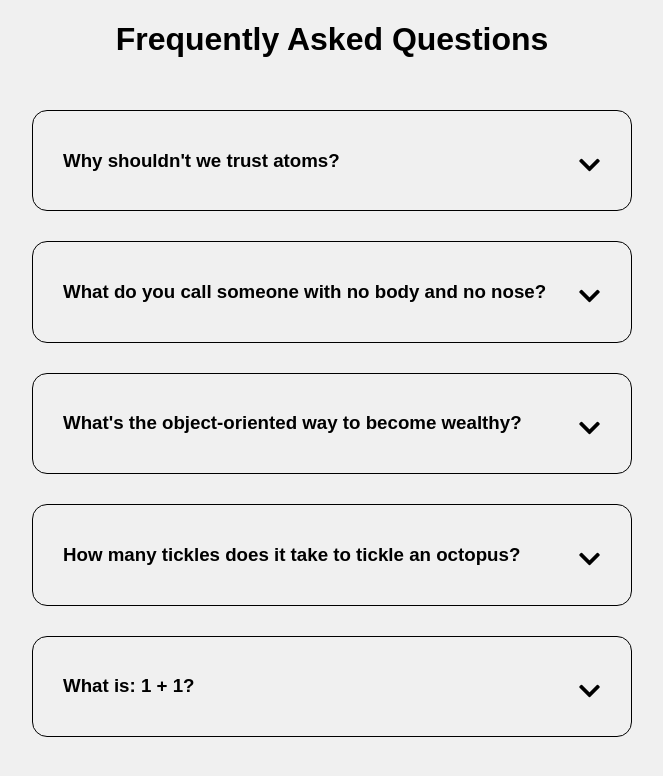
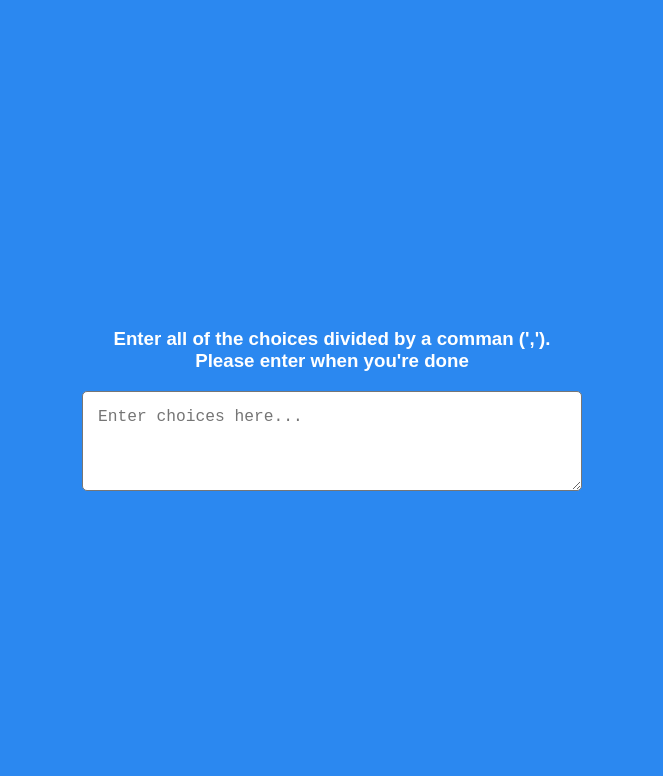
Before and after one commit to qgan7125/50_frontend_project_react, a React (Create React App) app: page / in a window 1280 px wide. Shown: the top 776 px of the page, without its empty margins (308-971 px from the left). Built offline with nearby package versions, Linux system fonts and the light colour scheme; a web font is replaced by a local one.

Commit message:
finished 13

```diff
--- a/src/App.js
+++ b/src/App.js
@@ -4,7 +4,8 @@ import 'App.css';
 // import SoundBoard from 'components/09-sound-board/soundBoard';
 // import DadJoke from 'components/10-dad-joke/dadJoke';
 // import EventkeyCode from 'components/11-event-keycode/eventKeycode';
-import FaqCollapse from 'components/12-faq-collapse/faqCollapse';
+// import FaqCollapse from 'components/12-faq-collapse/faqCollapse';
+import RandomChoicePicker from 'components/13-random-choice-picker/randomChoicePicker';
 // import HiddenSearch from 'components/04-hidden-search/hiddenSearch';
 // import BlurryLoading from 'components/05-blurry-loading/blurryLoading';
 // import SplitLandingPage from 'components/07-split-landing-page/splitLandingPage';
@@ -24,7 +25,8 @@ function App() {
     // <SoundBoard />
     // <DadJoke />
     // <EventkeyCode />
-    <FaqCollapse />
+    // <FaqCollapse />
+    <RandomChoicePicker />
   );
 }
 
--- /dev/null
+++ b/src/components/13-random-choice-picker/randomChoicePicker.css
@@ -0,0 +1,48 @@
+.randomChoicePicker__container {
+    background-color: #2b88f0;
+    width: 100vw;
+    height: 100vh;
+    display: flex;
+    justify-content: center;
+    align-items: center;
+    flex-direction: column;
+    color: var(--color-white);
+    text-align: center;
+}
+
+.randomChoicePicker__container textarea {
+    width: 500px;
+    height: 100px;
+    padding: 15px;
+    font-size: 1.25em;
+    border-radius: 5px;
+}
+
+.randomChoicePicker__container textarea:focus {
+    outline: 1px solid var(--color-white);
+    outline-offset: 2px;
+}
+
+.randomChoicePicker__container .choices {
+    width: 500px;
+    display: flex;
+    flex-wrap: wrap;
+    gap: 10px;
+}
+
+.randomChoicePicker__container .choice {
+    border-radius: 50px;
+    height: 40px;
+    min-width: 50px;
+    display: flex;
+    justify-content: center;
+    align-items: center;
+    padding: 10px;
+    background-color: #f0932b;
+    color: var(--color-white);
+    margin-top: 20px;
+}
+
+.randomChoicePicker__container .choice.highlight {
+    background-color: #273c75;
+}
--- /dev/null
+++ b/src/components/13-random-choice-picker/randomChoicePicker.js
@@ -0,0 +1,61 @@
+import React, { useState } from 'react';
+import './randomChoicePicker.css';
+
+const RandomChoicePicker = () => {
+    const [inputs, setInput] = useState("");
+    const [tags, setTags] = useState([]);
+    const [isTyping, setIsTyping] = useState(true);
+
+    const handleInput = (e) => {
+        const { value } = e.target;
+        if (!isTyping) { return };
+
+        if (!inputs) {
+            setTags([])
+        }
+        setInput(value);
+        setTags(value.split(',')
+            .filter(v => v.trim().length > 0)
+            .map(v => ({ val: v, highlight: false })))
+    }
+
+    const handleEnter = (e) => {
+        if (e.keyCode === 13) {
+            setIsTyping(!isTyping);
+            setInput('');
+            setTimeout(() => {
+                setIsTyping(true)
+            }, 100)
+            randomPick();
+        }
+    }
+
+    const randomPick = () => {
+        const interval = setInterval(() => {
+            const idx = Math.floor(Math.random() * tags.length)
+            setTags([...tags.slice(0, idx), { val: tags[idx].val, highlight: true }, ...tags.slice(idx + 1)]);
+        }, 100)
+
+        setTimeout(() => {
+            clearInterval(interval);
+        }, 3000)
+    }
+
+    return (
+        <div className='randomChoicePicker__container'>
+            <h3>Enter all of the choices divided by a comman (','). <br />Please enter when you're done</h3>
+            <textarea
+                value={inputs}
+                onChange={handleInput}
+                onKeyDown={handleEnter}
+                placeholder='Enter choices here...' />
+            <div className='choices'>
+                {tags.map((choice, i) => (
+                    <div key={choice.val + i} className={'choice ' + (choice.highlight ? 'highlight' : "")}>{choice.val}</div>
+                ))}
+            </div>
+        </div>
+    );
+}
+
+export default RandomChoicePicker;
```
